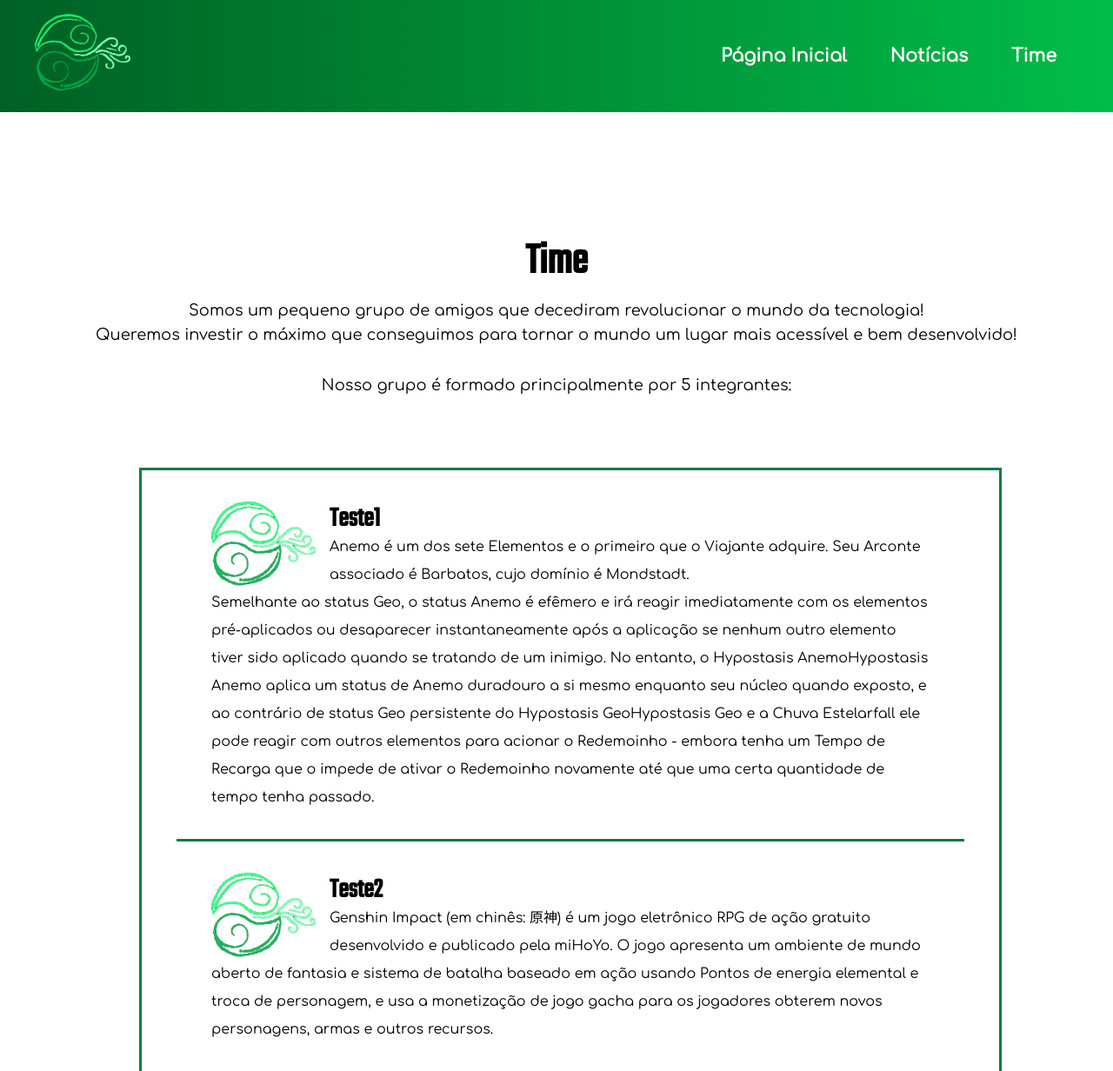
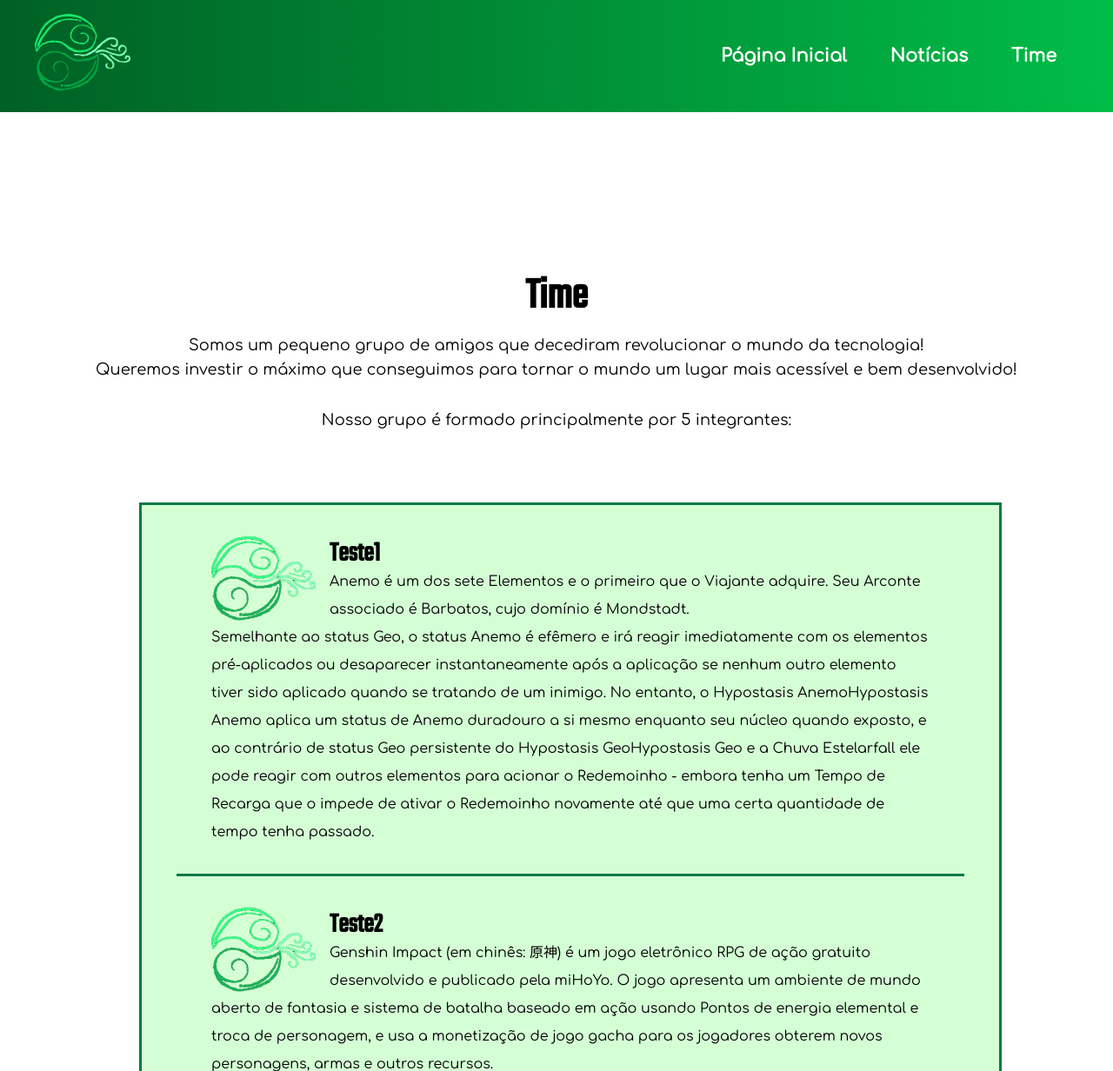
Before and after one commit to AnemoSystem/anemo-system-website, a plain HTML site: page team.html in a window 1280 px wide. Shown: the top 1232 px of the page at 87% size. Drawn offline with nearby package versions, Linux system fonts and the light colour scheme.

Commit message:
Added background color to table - still not sure about it

```diff
--- a/css/style_index.css
+++ b/css/style_index.css
@@ -219,10 +219,6 @@ main {
 	height: 100px;
 }
 
-.space-octopus {
-	height: 60px;
-}
-
 .about i {
     font-size: 4vw;
     padding: 30px;
@@ -378,6 +374,7 @@ footer .social-media {
     border: 3px solid #077a45;
     padding-right: 2.5rem;
     padding-left: 2.5rem;
+    background: #D4FFD5
 }
 
 .team-members {
--- a/team.html
+++ b/team.html
@@ -36,7 +36,7 @@
         </header>
         <main>
             <br>
-            <div id="team" class="space-octopus">
+            <div id="team" class="space">
             </div>
             <div class="about">
                 <h1>Time</h1>
```
Also changed, not shown: school_game.html (+1 -1 lines).
